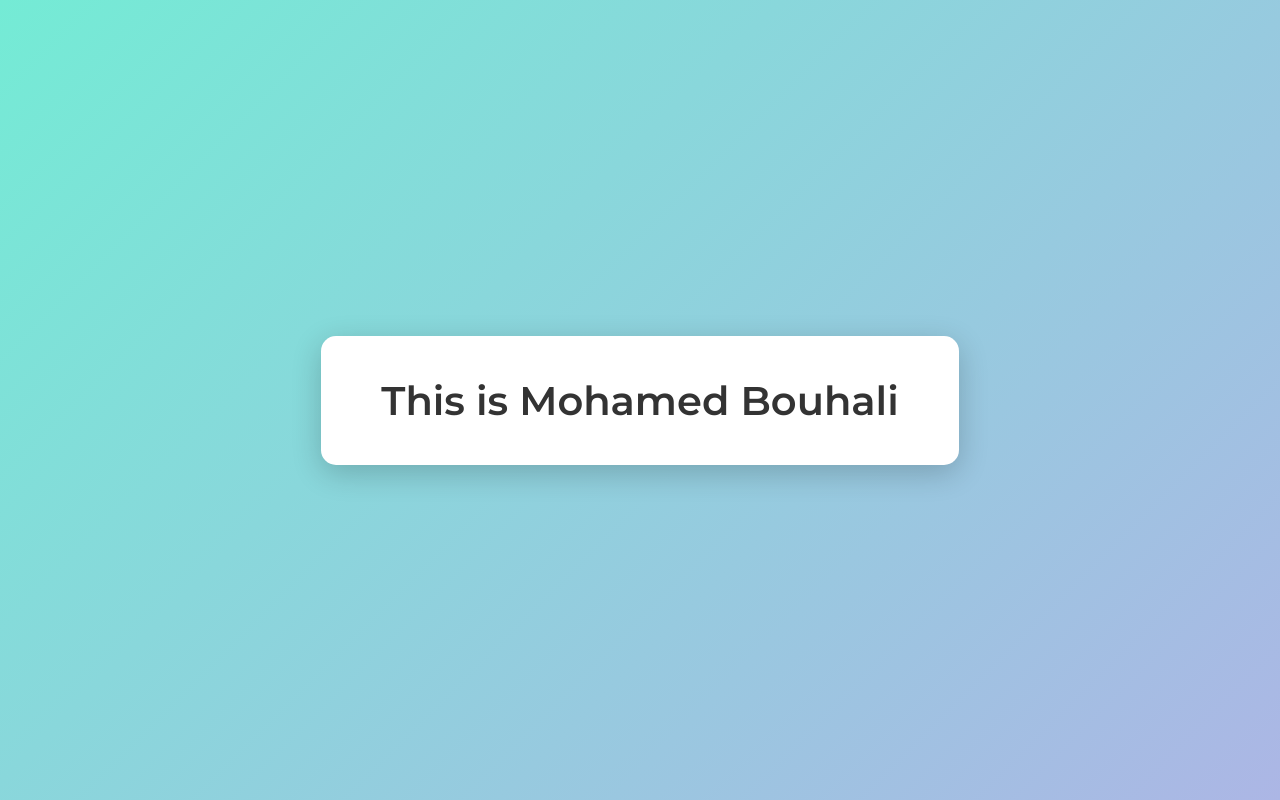
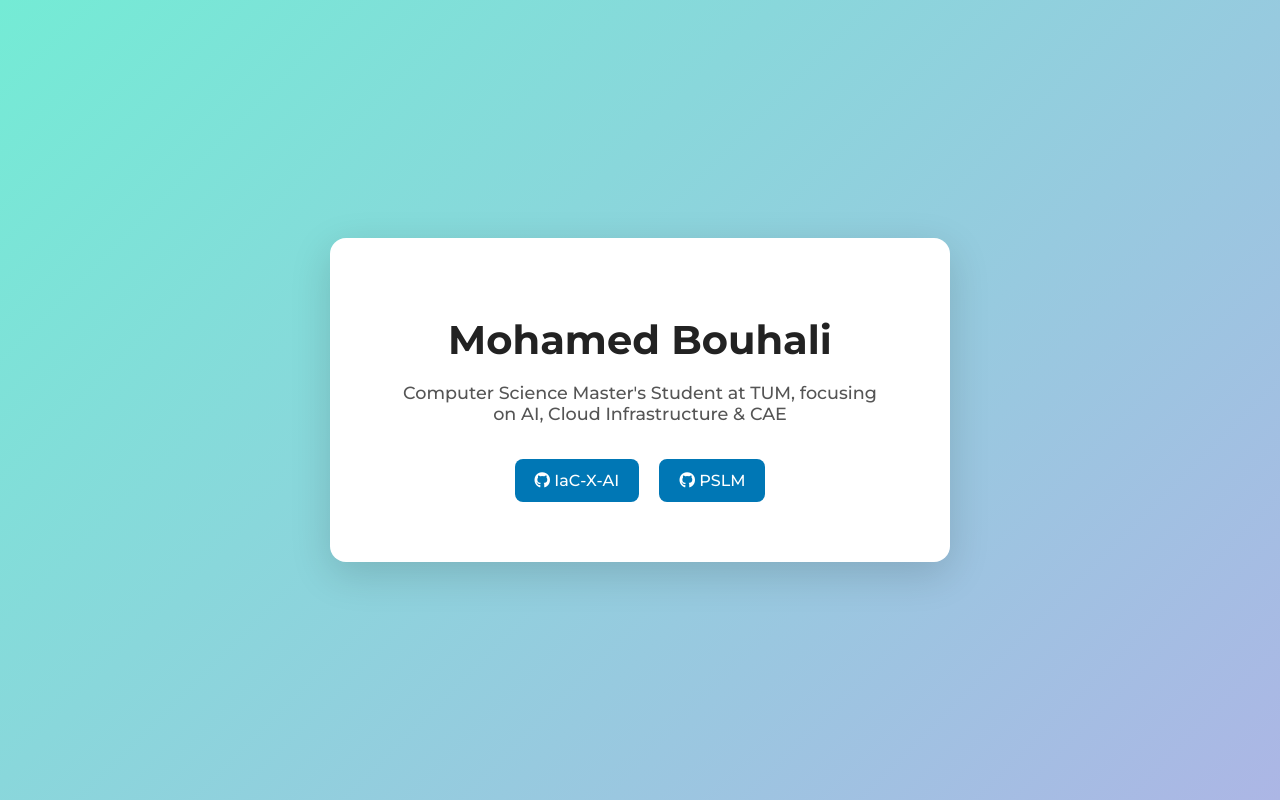
Before and after one commit to mohamedbouhali/MyWebsite, a plain HTML site: page index.html in a window 1280 px wide. Drawn offline with Linux system fonts and the light colour scheme.

Commit message:
Update index.html

```diff
--- a/index.html
+++ b/index.html
@@ -2,8 +2,9 @@
 <html lang="en">
 <head>
   <meta charset="UTF-8">
-  <title>Welcome</title>
-  <link href="https://fonts.googleapis.com/css2?family=Montserrat:wght@600&display=swap" rel="stylesheet">
+  <title>Mohamed Bouhali</title>
+  <link href="https://fonts.googleapis.com/css2?family=Montserrat:wght@500;700&display=swap" rel="stylesheet">
+  <link href="https://cdnjs.cloudflare.com/ajax/libs/font-awesome/6.4.0/css/all.min.css" rel="stylesheet">
   <style>
     body {
       margin: 0;
@@ -14,32 +15,84 @@
       justify-content: center;
       align-items: center;
       background: linear-gradient(135deg, #74ebd5, #ACB6E5);
-      animation: fadeIn 1.5s ease-in;
+      animation: fadeIn 1.2s ease-in;
     }
 
     .card {
       background-color: white;
-      padding: 40px 60px;
-      border-radius: 15px;
-      box-shadow: 0 8px 30px rgba(0, 0, 0, 0.2);
+      padding: 50px 60px;
+      border-radius: 16px;
+      box-shadow: 0 12px 40px rgba(0, 0, 0, 0.15);
       text-align: center;
+      max-width: 500px;
+      width: 90%;
     }
 
     h1 {
-      color: #333;
+      color: #222;
       font-size: 2.5em;
-      margin: 0;
+      margin-bottom: 10px;
+    }
+
+    p {
+      color: #555;
+      font-size: 1.1em;
+      margin-bottom: 25px;
+    }
+
+    .projects a {
+      display: inline-block;
+      margin: 10px 8px;
+      padding: 12px 20px;
+      font-size: 1em;
+      text-decoration: none;
+      color: white;
+      background-color: #0077b5;
+      border-radius: 8px;
+      transition: background-color 0.3s ease;
+    }
+
+    .projects a:hover {
+      background-color: #005f90;
     }
 
     @keyframes fadeIn {
       from { opacity: 0; transform: scale(0.98); }
       to { opacity: 1; transform: scale(1); }
     }
+
+    @media (max-width: 600px) {
+      .card {
+        padding: 30px 20px;
+      }
+
+      h1 {
+        font-size: 2em;
+      }
+
+      p {
+        font-size: 1em;
+      }
+
+      .projects a {
+        font-size: 0.95em;
+        padding: 10px 16px;
+      }
+    }
   </style>
 </head>
 <body>
   <div class="card">
-    <h1>This is Mohamed Bouhali</h1>
+    <h1>Mohamed Bouhali</h1>
+    <p>Computer Science Master's Student at TUM, focusing on AI, Cloud Infrastructure & CAE</p>
+    <div class="projects">
+      <a href="https://github.com/mohamedbouhali/IaC-X-AI" target="_blank">
+        <i class="fab fa-github"></i> IaC-X-AI
+      </a>
+      <a href="https://github.com/mohamedbouhali/PSLM" target="_blank">
+        <i class="fab fa-github"></i> PSLM
+      </a>
+    </div>
   </div>
 </body>
 </html>
```
